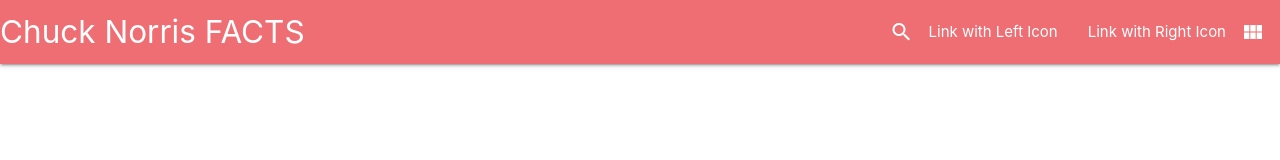
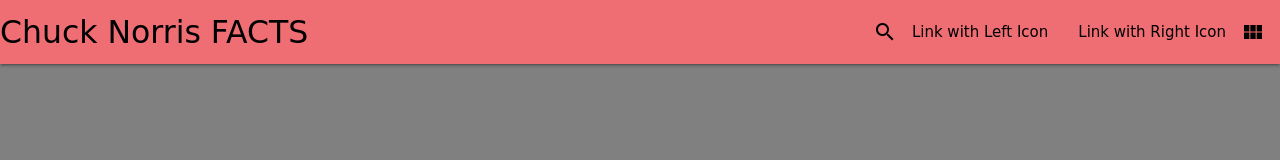
Before and after one commit to djangostar/phase-1-project, a plain HTML site: page index.html in a window 1280 px wide. Drawn offline with nearby package versions, Linux system fonts and the light colour scheme.

Commit message:
Added google fonts for a more 80's feel, icon styling

```diff
--- a/stylesheets/style.css
+++ b/stylesheets/style.css
@@ -1,5 +1,11 @@
 body {
-    display: center
+    display: center;
+    background-color: grey;
+
+}
+div.nav-wrapper a {
+    color: black;
+    font-family: 'Press Start 2P', cursive;
 }
 
 img {
```
